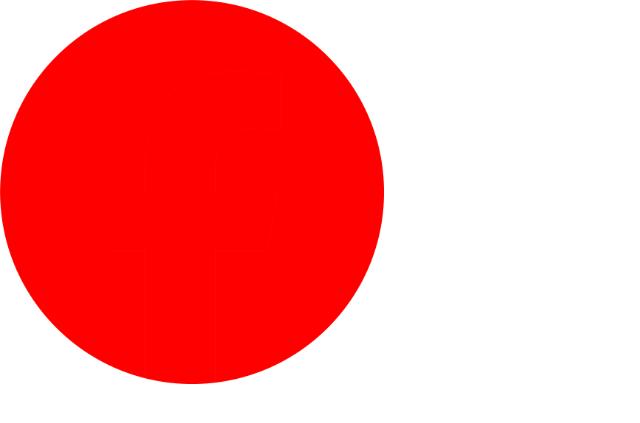
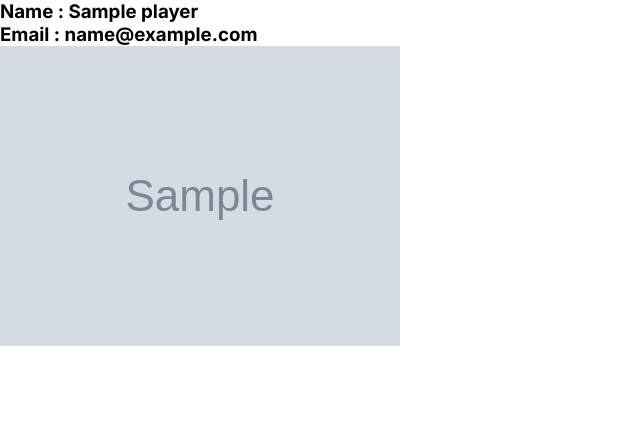
Before and after one commit to AuttakornC/p23cs212g12, a Flask app: template flask/app/template/home.html in a window 1280 px wide. Shown: the part 80-503 px from the top of the page, without its empty margins (0-640 px from the left). Run offline with Flask 3, Linux system fonts and the light colour scheme; the template is opened without the code that fills it: most values are stand-ins (such as "Sample title", 1, 10 or a date in 2020); grey boxes marked "Sample" are stand-in pictures; parts of the project's set-up code (start-up, migrations or seed data) failed here and were passed over.

Commit message:
fix db & test new db

```diff
--- a/flask/app/__init__.py
+++ b/flask/app/__init__.py
@@ -1,6 +1,6 @@
 # lib from py
 from os import getenv
-from flask import Flask
+from flask import Flask, session
 from werkzeug.debug import DebuggedApplication
 from flask_sqlalchemy import SQLAlchemy
 from authlib.integrations.flask_client import OAuth
@@ -36,7 +36,6 @@ if app.debug:
 db = SQLAlchemy(app)
 oauth = OAuth(app)
 
-
 # from app import route  # noqa
 from app.routes.page import notfound
 from app.routes.page import main
--- a/flask/app/routes/api/fb_login.py
+++ b/flask/app/routes/api/fb_login.py
@@ -51,7 +51,7 @@ def login_fb_auth():
 
     # encode with jwt (json web token)
     exp = int((datetime.now(timezone.utc)+timedelta(days=1)).timestamp())
-    data = { "id": user.id, "email": user.email, "username": user.username, "exp": exp }
+    data = { "id": user.id, "email": user.email, "username": user.name, "exp": exp }
     encodeJWT(data)
 
     return redirect(url_for("main.home"))
--- a/flask/app/routes/api/google_login.py
+++ b/flask/app/routes/api/google_login.py
@@ -41,6 +41,6 @@ def login_google_auth():
 
     user = Player.query.filter_by(email=user_info["email"]).first()
     exp = int((datetime.now(timezone.utc)+timedelta(days=1)).timestamp())
-    data = { "id": user.id, "email": user.email, "exp": exp }
+    data = { "id": user.id, "email": user.email, "username": user.name, "exp": exp }
     encodeJWT(data)
     return redirect(url_for("main.home"))
--- a/flask/app/routes/api/login.py
+++ b/flask/app/routes/api/login.py
@@ -39,7 +39,7 @@ def api_login():
     # check password in database
     if checkpw(str(password).encode(), user.password.encode()):
         exp = int((datetime.now(timezone.utc)+timedelta(days=1)).timestamp())
-        payload = { "id": user.id, "email": user.email, "username": user.username, "exp": exp }
+        payload = { "id": user.id, "email": user.email, "username": user.name, "exp": exp }
         encodeJWT(payload)
         db.session.commit()
         return success()
--- a/flask/app/static/css/test.css
+++ b/flask/app/static/css/test.css
@@ -6,7 +6,7 @@ div.test {
     width: 100%;
 }
 
-div.test > img {
+/* div.test > img {
     width: 30%;
     filter: brightness(0) saturate(100%) invert(14%) sepia(57%) saturate(7247%) hue-rotate(2deg) brightness(103%) contrast(124%);
-}
+} */
--- a/flask/app/template/home.html
+++ b/flask/app/template/home.html
@@ -9,6 +9,8 @@
 
 {% block content %}
 <div class="test">
-    <img src="/static/image/fb-icon.png" alt="">
+    <h3>Name : {{ player_data.name }}</h3>
+    <h3>Email : {{ player_data.email }}</h3>
+    <img src="{{ player_data.avatar_url }}" alt="">
 </div>
 {% endblock %}
```
Also changed, not shown: flask/app/routes/page/home.py (+10 -1 lines).
